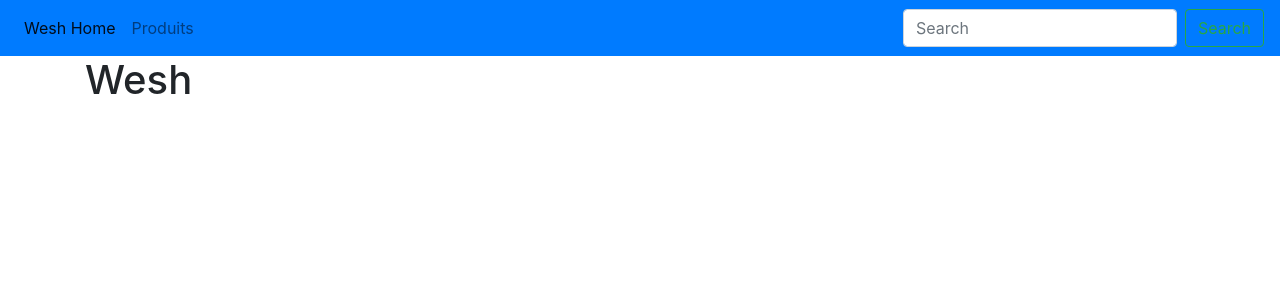
After one commit to ssavan/sf4, a Symfony app: template templates/pages/home.html.twig in a window 1280 px wide. The commit adds this page. Shown: the top 300 px of the page. Run offline with Twig, Linux system fonts and the light colour scheme; the template is opened without the code that fills it, so the values that code supplies are empty; some libraries are stand-ins or nearby versions.

Commit message:
first route and controller

```diff
--- a/composer.json
+++ b/composer.json
@@ -5,7 +5,7 @@
         "php": "^7.0.8",
         "ext-ctype": "*",
         "ext-iconv": "*",
-        "sensio/framework-extra-bundle": "^5.1",
+        "sensio/framework-extra-bundle": "^5.2",
         "symfony/asset": "3.4.*",
         "symfony/console": "3.4.*",
         "symfony/dotenv": "3.4.*",
@@ -27,7 +27,7 @@
     },
     "require-dev": {
         "symfony/debug-pack": "*",
-        "symfony/maker-bundle": "^1.0",
+        "symfony/maker-bundle": "^1.11",
         "symfony/profiler-pack": "*",
         "symfony/test-pack": "*",
         "symfony/web-server-bundle": "3.4.*"
--- a/config/routes.yaml
+++ /dev/null
@@ -1,6 +0,0 @@
-# This file is the entry point to configure your own HTTP routes.
-# Files in the routes/ subdirectory configure the routes for your dependencies.
-
-#index:
-#    path: /
-#    defaults: { _controller: 'App\Controller\DefaultController::index' }
--- a/templates/base.html.twig
+++ b/templates/base.html.twig
@@ -3,10 +3,37 @@
     <head>
         <meta charset="UTF-8">
         <title>{% block title %}Welcome!{% endblock %}</title>
+        <link rel="stylesheet" href="https://stackpath.bootstrapcdn.com/bootstrap/4.2.1/css/bootstrap.min.css"
+              integrity="sha384-GJzZqFGwb1QTTN6wy59ffF1BuGJpLSa9DkKMp0DgiMDm4iYMj70gZWKYbI706tWS" crossorigin="anonymous">
+
         {% block stylesheets %}{% endblock %}
     </head>
     <body>
+    <nav class="navbar navbar-expand-lg navbar-light bg-primary">
+        <div class="collapse navbar-collapse" id="navbarSupportedContent">
+            <ul class="navbar-nav mr-auto">
+                <li class="nav-item active">
+                    <a class="nav-link" href="{{ path('homepage') }}">Wesh Home <span class="sr-only">(current)</span></a>
+                </li>
+                <li class="nav-item">
+                    <a class="nav-link" href="{{ path('property_index') }}">Produits</a>
+                </li>
+            </ul>
+            <form class="form-inline my-2 my-lg-0">
+                <input class="form-control mr-sm-2" type="search" placeholder="Search" aria-label="Search">
+                <button class="btn btn-outline-success my-2 my-sm-0" type="submit">Search</button>
+            </form>
+        </div>
+    </nav>
         {% block body %}{% endblock %}
         {% block javascripts %}{% endblock %}
+        <script src="https://cdnjs.cloudflare.com/ajax/libs/popper.js/1.14.6/umd/popper.min.js"
+                integrity="sha384-wHAiFfRlMFy6i5SRaxvfOCifBUQy1xHdJ/yoi7FRNXMRBu5WHdZYu1hA6ZOblgut"
+                crossorigin="anonymous">
+        </script>
+        <script src="https://stackpath.bootstrapcdn.com/bootstrap/4.2.1/js/bootstrap.min.js"
+                integrity="sha384-B0UglyR+jN6CkvvICOB2joaf5I4l3gm9GU6Hc1og6Ls7i6U/mkkaduKaBhlAXv9k"
+                crossorigin="anonymous">
+        </script>
     </body>
 </html>
--- /dev/null
+++ b/templates/pages/home.html.twig
@@ -0,0 +1,6 @@
+{% extends 'base.html.twig' %}
+    {% block body %}
+        <div class="container">
+            <h1>Wesh</h1>
+        </div>
+    {% endblock %}
--- /dev/null
+++ b/templates/property/index.html.twig
@@ -0,0 +1,6 @@
+{% extends 'base.html.twig' %}
+    {% block body %}
+        <div class="container">
+            <h1>Produits</h1>
+        </div>
+    {% endblock %}
```
Also changed, not shown: src/Controller/BrandNewController.php (added, +19 -0 lines), src/Controller/LuckyController.php (added, +17 -0 lines), src/Controller/PropertyController.php (added, +18 -0 lines), templates/brand_new/index.html.twig (added, +20 -0 lines), 1 other file.
